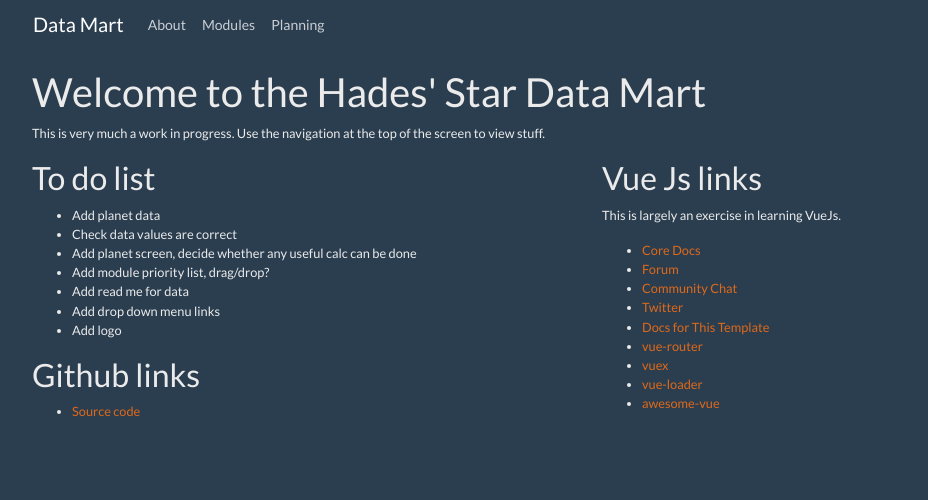
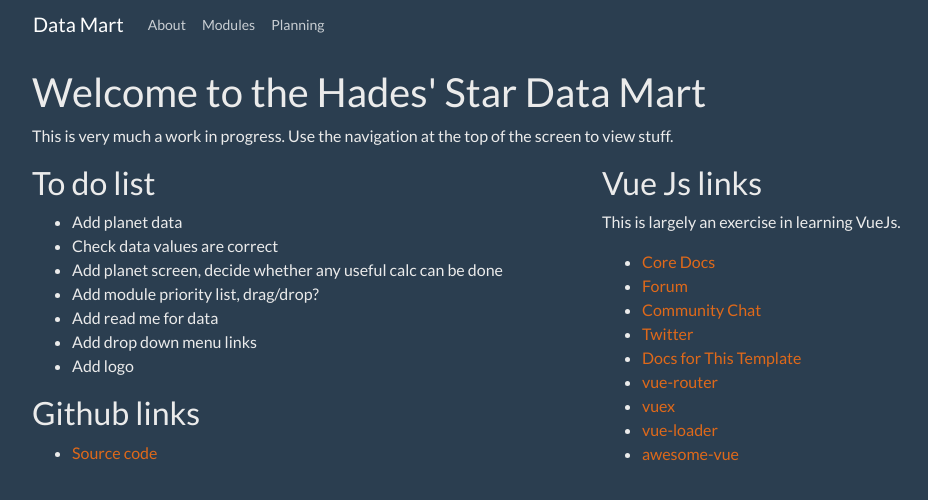
Before and after one commit to robgallen/hades-star-data-mart, a Vue app: page / in a window 1280 px wide. Shown: the top 500 px of the page, without its empty margins (53-981 px from the left). Built offline with nearby package versions, Linux system fonts and the light colour scheme.

Commit message:
fix font size

```diff
--- a/src/App.vue
+++ b/src/App.vue
@@ -39,9 +39,6 @@
 </script>
 
 <style>
-  body {
-    font-size: 0.8em;
-  }
   header {
     margin-bottom: 20px;
   }
```
